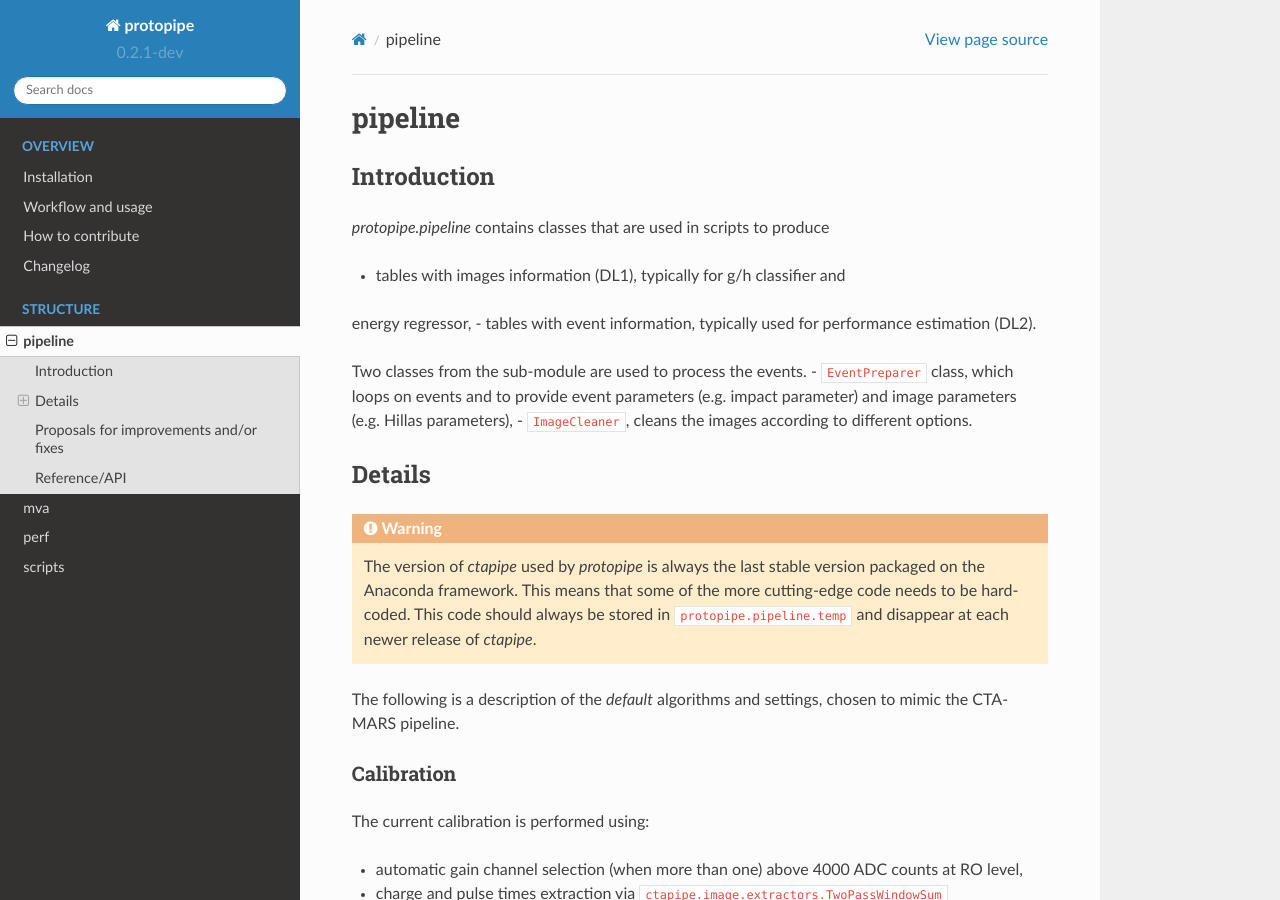
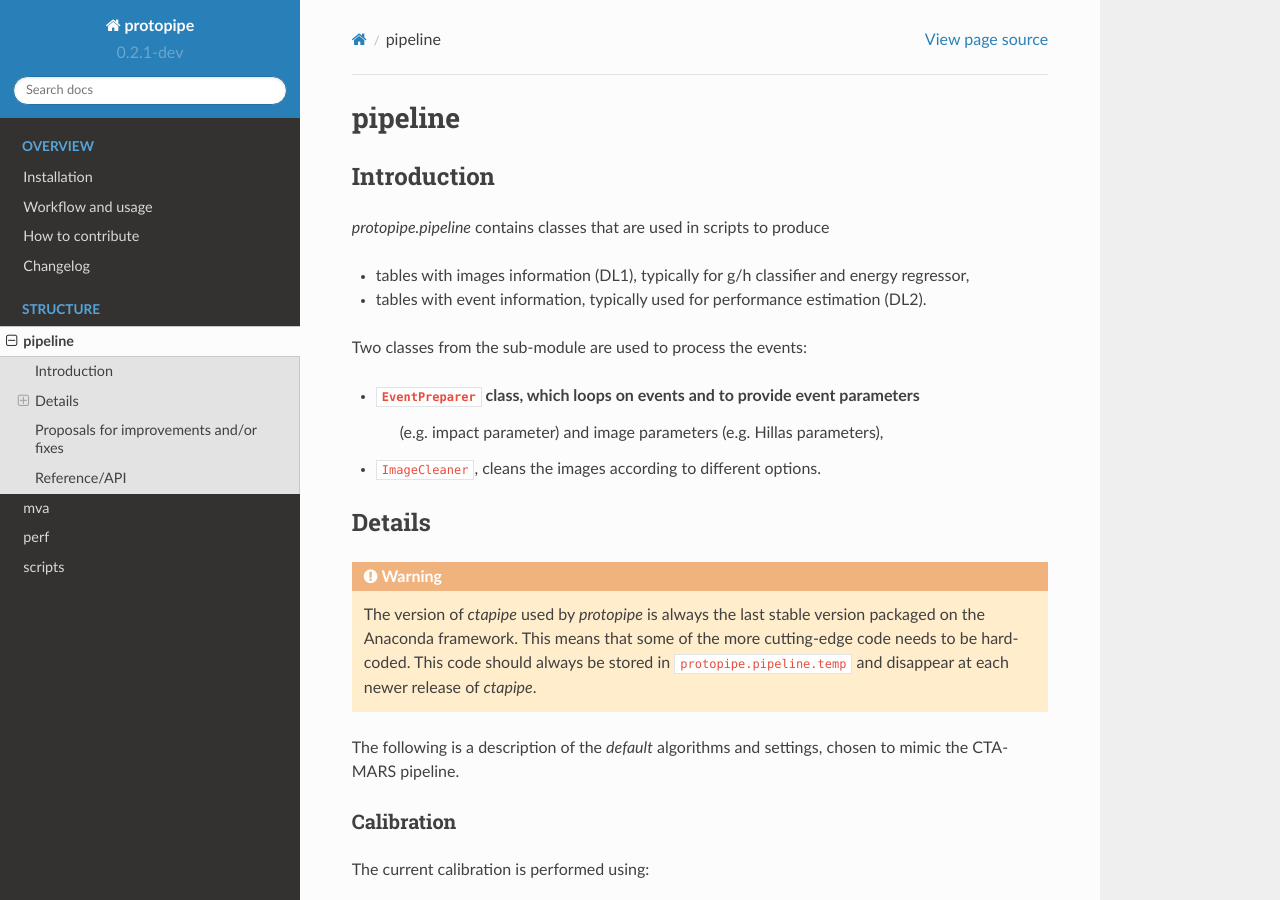
Before and after one commit to cta-observatory/protopipe, a Sphinx documentation site: the page built from docs/pipeline/index.rst, in a window 1280 px wide and 900 px high. Built offline with Sphinx 7.4.7 and the Read the Docs theme 2.0.0, drawn with Linux system fonts in a browser that asks for light colours; pages that are not in the unit, such as notebooks, are missing from menus.

Commit message:
Fix warning

```diff
--- a/docs/pipeline/index.rst
+++ b/docs/pipeline/index.rst
@@ -8,15 +8,13 @@ Introduction
 
 `protopipe.pipeline` contains classes that are used in scripts to produce
 
-- tables with images information (DL1), typically for g/h classifier and
-energy regressor,
-- tables with event information, typically used for
-performance estimation (DL2).
+- tables with images information (DL1), typically for g/h classifier and energy regressor,
+- tables with event information, typically used for performance estimation (DL2).
 
-Two classes from the sub-module are used to process the events.
-- ``EventPreparer`` class, which loops on events and to provide event
-parameters (e.g. impact parameter) and
-image parameters (e.g. Hillas parameters),
+Two classes from the sub-module are used to process the events:
+
+- ``EventPreparer`` class, which loops on events and to provide event parameters
+   (e.g. impact parameter) and image parameters (e.g. Hillas parameters),
 - ``ImageCleaner``, cleans the images according to different options.
 
 Details
```
